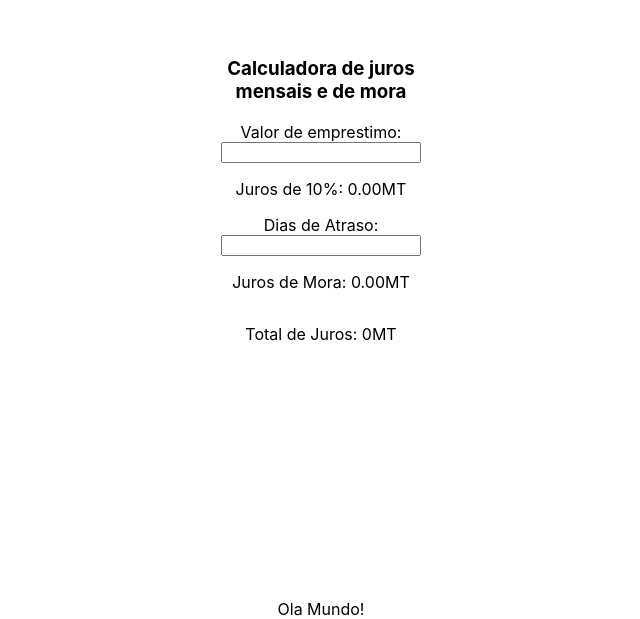
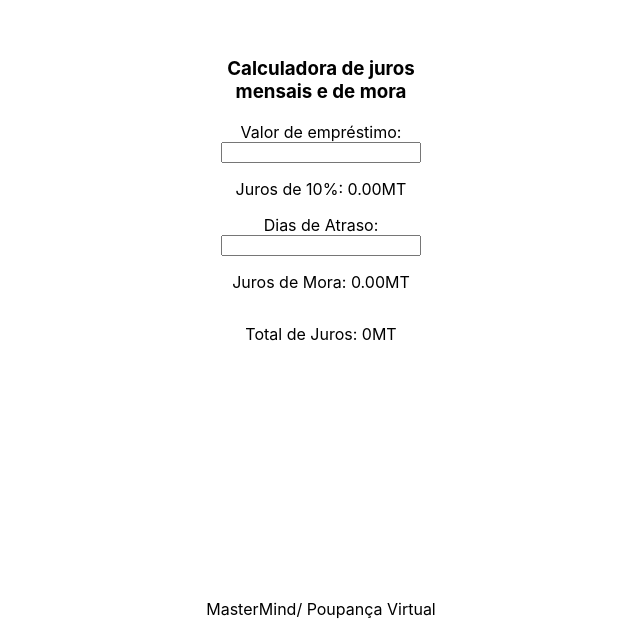
Before and after one commit to iChissingue/Interest, a React (Create React App) app: page / in a window 1280 px wide. Shown: the part 201-820 px from the top of the page, without its empty margins (319-959 px from the left). Built offline with nearby package versions, Linux system fonts and the light colour scheme.

Commit message:
Improving some aspects

```diff
--- a/src/App.js
+++ b/src/App.js
@@ -5,7 +5,7 @@ function App() {
   return (
     <div className="App">
       <Calculate/>
-      Ola Mundo!
+      MasterMind/ Poupança Virtual
     </div>
   );
 }
--- a/src/calculator.js
+++ b/src/calculator.js
@@ -13,7 +13,7 @@ const Calculate = () => {
         <div style={{display: 'flex', justifyContent: 'center', alignItems: 'center', height: '100vh'}}>
             <div style={{ display: 'flex', flexDirection: 'column', width: 200 }}>
             <h3>Calculadora de juros mensais e de mora</h3>
-                <label>Valor de emprestimo:</label>
+                <label>Valor de empréstimo:</label>
                 <input type="number" onChange={(e) => setLoan(e.target.value)} />
                 <p>Juros de 10%: {interest.toFixed(2)}MT</p>
                  <label>Dias de Atraso:</label>
```
